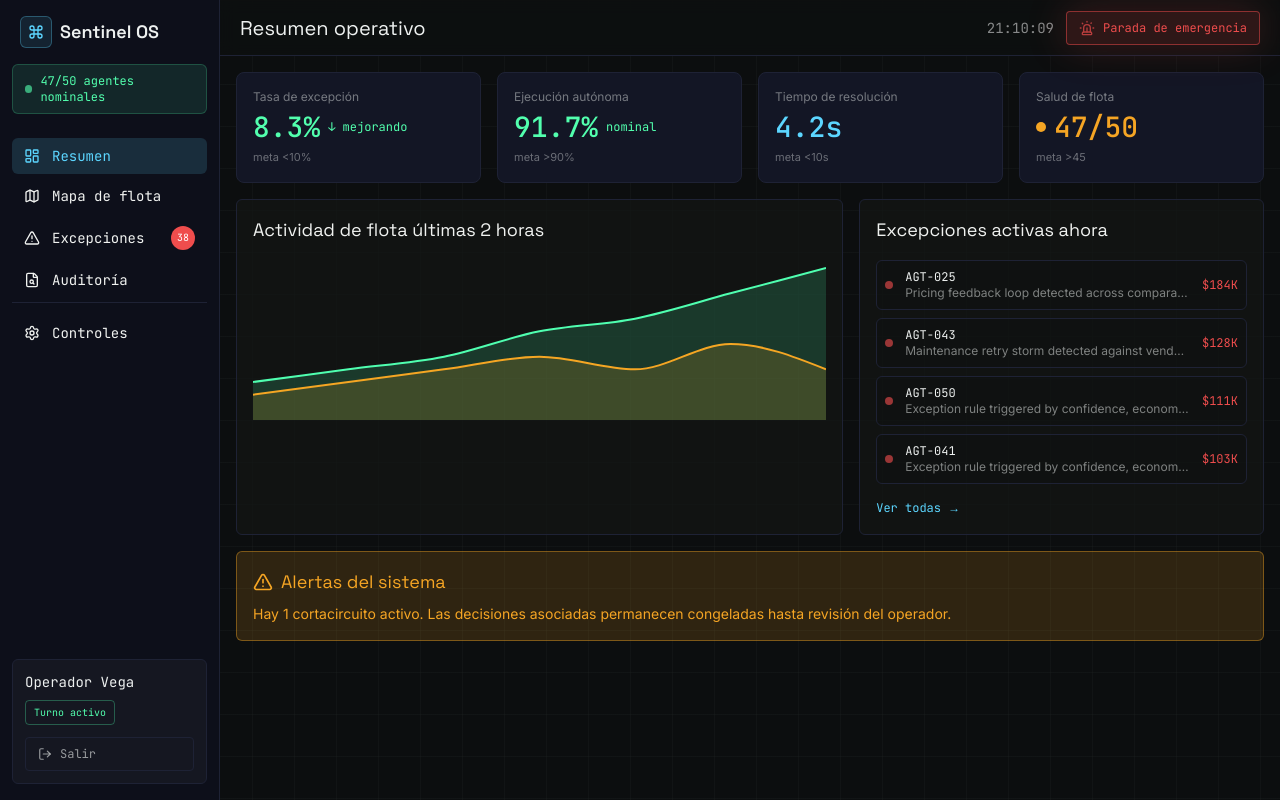
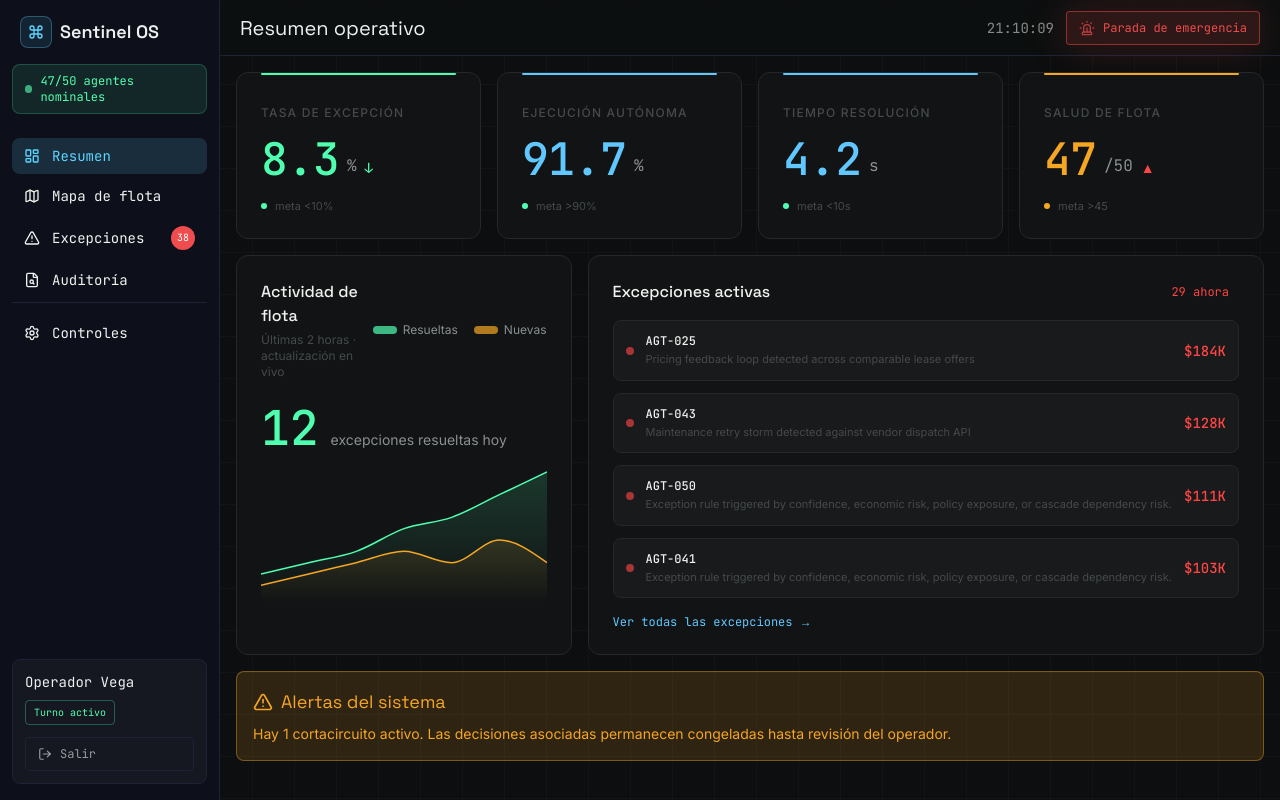
Before and after one commit to leandrodesignux-ux/Sentinel-OS, a Next.js app: page / in a window 1280 px wide. Built offline with nearby package versions, Linux system fonts and the light colour scheme.

Commit message:
Redesign operator summary editorial cards

```diff
--- a/components/dashboard/OperatorSummary.tsx
+++ b/components/dashboard/OperatorSummary.tsx
@@ -2,7 +2,6 @@
 
 import { AlertTriangle } from "lucide-react";
 import { Area, AreaChart, ResponsiveContainer, Tooltip } from "recharts";
-import { cn } from "@/lib/utils";
 import { economicImpactK } from "@/lib/utils/riskUtils";
 import type { Agent } from "@/types/agent";
 
@@ -16,15 +15,48 @@ const activityData = [
   { hora: "ahora", resueltas: 12, nuevas: 4 },
 ];
 
-function KpiCard({ label, value, meta, tone, suffix }: { label: string; value: string; meta: string; tone: "ok" | "warn" | "primary"; suffix?: string }) {
+function KpiCard({
+  label, value, unit, meta, metaOk, trend, trendOk, accent
+}: {
+  label: string;
+  value: string;
+  unit?: string;
+  meta: string;
+  metaOk: boolean;
+  trend?: string;
+  trendOk?: boolean;
+  accent?: "ok" | "warn" | "critical" | "accent";
+}) {
+  const accentColor = {
+    ok: "var(--status-nominal)",
+    warn: "var(--status-warning)",
+    critical: "var(--status-critical)",
+    accent: "var(--status-accent)",
+  }[accent ?? "ok"];
+
   return (
-    <div className="rounded-[8px] border border-[#1E2235] bg-[#131625] p-4">
-      <p className="text-xs text-foreground/45">{label}</p>
-      <div className="mt-2 flex items-center gap-2">
-        <p className={cn("font-display text-[28px] font-medium leading-none", tone === "ok" && "text-ok", tone === "warn" && "text-warn", tone === "primary" && "text-primary")}>{value}</p>
-        {suffix && <span className="font-display text-xs text-ok">{suffix}</span>}
+    <div className="relative flex min-h-[140px] flex-col justify-between overflow-hidden rounded-card border border-[var(--bg-border)] bg-[var(--bg-surface)] p-6">
+      <div className="absolute left-6 right-6 top-0 h-[2px] rounded-full" style={{ background: accentColor }} />
+      <p className="mt-2 text-xs font-medium uppercase tracking-widest text-[var(--text-muted)]">
+        {label}
+      </p>
+      <div className="mt-4 flex items-end gap-2">
+        <span className="font-display font-medium leading-none" style={{ fontSize: "clamp(2rem, 3.5vw, 3rem)", color: accentColor, letterSpacing: "-0.02em" }}>
+          {value}
+        </span>
+        {unit && (
+          <span className="mb-1 font-display text-base text-[var(--text-secondary)]">{unit}</span>
+        )}
+        {trend && (
+          <span className={`mb-1 font-display text-sm ${trendOk ? "text-[var(--status-nominal)]" : "text-[var(--status-critical)]"}`}>
+            {trend}
+          </span>
+        )}
       </div>
-      <p className="mt-2 text-[11px] text-foreground/40">meta {meta}</p>
+      <div className="mt-4 flex items-center gap-2">
+        <span className={`h-1.5 w-1.5 rounded-full ${metaOk ? "bg-[var(--status-nominal)]" : "bg-[var(--status-warning)]"}`} />
+        <p className="text-[11px] text-[var(--text-muted)]">meta {meta}</p>
+      </div>
     </div>
   );
 }
@@ -38,48 +70,95 @@ export function OperatorSummary({ agents, onViewExceptions }: { agents: Agent[];
   return (
     <div className="h-full min-h-0 space-y-4 overflow-y-auto">
       <div className="grid grid-cols-4 gap-4">
-        <KpiCard label="Tasa de excepción" value="8.3%" meta="<10%" tone="ok" suffix="↓ mejorando" />
-        <KpiCard label="Ejecución autónoma" value="91.7%" meta=">90%" tone="ok" suffix="nominal" />
-        <KpiCard label="Tiempo de resolución" value="4.2s" meta="<10s" tone="primary" />
-        <div className="rounded-[8px] border border-[#1E2235] bg-[#131625] p-4">
-          <p className="text-xs text-foreground/45">Salud de flota</p>
-          <div className="mt-2 flex items-center gap-2">
-            <span className="h-2.5 w-2.5 rounded-full bg-warn" />
-            <p className="font-display text-[28px] font-medium leading-none text-warn">47/50</p>
-          </div>
-          <p className="mt-2 text-[11px] text-foreground/40">meta &gt;45</p>
-        </div>
+        <KpiCard label="Tasa de excepción" value="8.3" unit="%" meta="<10%" metaOk trend="↓" trendOk accent="ok" />
+        <KpiCard label="Ejecución autónoma" value="91.7" unit="%" meta=">90%" metaOk accent="accent" />
+        <KpiCard label="Tiempo resolución" value="4.2" unit="s" meta="<10s" metaOk accent="accent" />
+        <KpiCard label="Salud de flota" value="47" unit="/50" meta=">45" metaOk={false} trend="▲" trendOk={false} accent="warn" />
       </div>
 
-      <div className="grid min-h-0 grid-cols-[3fr_2fr] gap-4">
-        <section className="rounded-data border border-[#1E2235] bg-card/70 p-4">
-          <h3 className="font-accent text-lg">Actividad de flota últimas 2 horas</h3>
-          <div className="mt-4 h-[160px] min-h-[160px] min-w-0">
+      <div className="grid grid-cols-[3fr_2fr] gap-4">
+        <section className="rounded-card border border-[var(--bg-border)] bg-[var(--bg-surface)] p-6">
+          <div className="mb-6 flex items-center justify-between">
+            <div>
+              <h3 className="font-accent text-base font-medium text-[var(--text-primary)]">
+                Actividad de flota
+              </h3>
+              <p className="mt-1 text-xs text-[var(--text-muted)]">Últimas 2 horas · actualización en vivo</p>
+            </div>
+            <div className="flex items-center gap-4 text-xs text-[var(--text-secondary)]">
+              <span className="flex items-center gap-1.5">
+                <span className="inline-block h-2 w-6 rounded-full bg-[var(--status-nominal)] opacity-70" />
+                Resueltas
+              </span>
+              <span className="flex items-center gap-1.5">
+                <span className="inline-block h-2 w-6 rounded-full bg-[var(--status-warning)] opacity-70" />
+                Nuevas
+              </span>
+            </div>
+          </div>
+          <div className="mb-4 flex items-baseline gap-3">
+            <span className="font-display text-5xl font-medium leading-none text-[var(--status-nominal)]">
+              12
+            </span>
+            <span className="text-sm text-[var(--text-secondary)]">excepciones resueltas hoy</span>
+          </div>
+          <div className="h-[140px]">
             <ResponsiveContainer width="100%" height="100%">
-              <AreaChart data={activityData} margin={{ left: 0, right: 0, top: 8, bottom: 0 }}>
-                <Tooltip contentStyle={{ background: "#131625", border: "1px solid #1E2235", borderRadius: 8 }} labelStyle={{ color: "#9CA3AF" }} />
-                <Area type="monotone" dataKey="resueltas" name="excepciones resueltas" stroke="var(--status-nominal)" fill="var(--status-nominal)" fillOpacity={0.16} strokeWidth={2} />
-                <Area type="monotone" dataKey="nuevas" name="nuevas excepciones" stroke="var(--status-warning)" fill="var(--status-warning)" fillOpacity={0.16} strokeWidth={2} />
+              <AreaChart data={activityData} margin={{ left: 0, right: 0, top: 4, bottom: 0 }}>
+                <defs>
+                  <linearGradient id="gradNominal" x1="0" y1="0" x2="0" y2="1">
+                    <stop offset="5%" stopColor="var(--status-nominal)" stopOpacity={0.25} />
+                    <stop offset="95%" stopColor="var(--status-nominal)" stopOpacity={0} />
+                  </linearGradient>
+                  <linearGradient id="gradWarning" x1="0" y1="0" x2="0" y2="1">
+                    <stop offset="5%" stopColor="var(--status-warning)" stopOpacity={0.2} />
+                    <stop offset="95%" stopColor="var(--status-warning)" stopOpacity={0} />
+                  </linearGradient>
+                </defs>
+                <Tooltip
+                  contentStyle={{
+                    background: "var(--bg-elevated)",
+                    border: "1px solid var(--bg-border)",
+                    borderRadius: 8,
+                    fontSize: 12,
+                  }}
+                  labelStyle={{ color: "var(--text-secondary)" }}
+                />
+                <Area type="monotone" dataKey="resueltas" name="Resueltas" stroke="var(--status-nominal)" fill="url(#gradNominal)" strokeWidth={1.5} dot={false} />
+                <Area type="monotone" dataKey="nuevas" name="Nuevas" stroke="var(--status-warning)" fill="url(#gradWarning)" strokeWidth={1.5} dot={false} />
               </AreaChart>
             </ResponsiveContainer>
           </div>
         </section>
 
-        <section className="rounded-data border border-[#1E2235] bg-card/70 p-4">
-          <h3 className="font-accent text-lg">Excepciones activas ahora</h3>
-          <div className="mt-4 space-y-2">
+        <section className="flex flex-col rounded-card border border-[var(--bg-border)] bg-[var(--bg-surface)] p-6">
+          <div className="mb-4 flex items-center justify-between">
+            <h3 className="font-accent text-base font-medium">Excepciones activas</h3>
+            <span className="rounded-pill bg-[var(--status-critical)]/15 px-2.5 py-1 font-display text-xs text-[var(--status-critical)]">
+              {activeExceptions.length} ahora
+            </span>
+          </div>
+          <div className="flex-1 space-y-3">
             {activeExceptions.slice(0, 4).map((agent) => (
-              <div key={agent.id} className="grid grid-cols-[auto_1fr_auto] items-center gap-3 rounded-data border border-[#1E2235] bg-background/45 p-2">
-                <span className="h-2 w-2 animate-status-pulse rounded-full bg-critical" />
-                <div className="min-w-0">
-                  <p className="font-display text-xs text-foreground">{agent.id}</p>
-                  <p className="truncate text-xs text-foreground/50">{agent.exception_reason ?? agent.current_task.description}</p>
+              <div key={agent.id} className="flex cursor-pointer items-center gap-3 rounded-data border border-[var(--bg-border)] bg-[var(--bg-elevated)] p-3 transition-colors hover:border-[var(--status-critical)]/40">
+                <span className="h-2 w-2 flex-shrink-0 animate-status-pulse rounded-full bg-[var(--status-critical)]" />
+                <div className="min-w-0 flex-1">
+                  <p className="font-display text-xs font-medium text-[var(--text-primary)]">{agent.id}</p>
+                  <p className="mt-0.5 truncate text-[11px] text-[var(--text-muted)]">
+                    {agent.exception_reason ?? agent.current_task.description}
+                  </p>
                 </div>
-                <span className="font-display text-xs text-critical">${economicImpactK(agent)}K</span>
+                <div className="flex-shrink-0 text-right">
+                  <p className="font-display text-sm font-medium text-[var(--status-critical)]">
+                    ${economicImpactK(agent)}K
+                  </p>
+                </div>
               </div>
             ))}
           </div>
-          <button onClick={onViewExceptions} className="mt-4 font-display text-xs text-primary hover:text-primary/80">Ver todas →</button>
+          <button onClick={onViewExceptions} className="mt-4 text-left font-display text-xs text-[var(--text-accent)] transition-colors hover:text-[var(--text-accent)]/80">
+            Ver todas las excepciones →
+          </button>
         </section>
       </div>
 
--- a/tailwind.config.ts
+++ b/tailwind.config.ts
@@ -30,9 +30,15 @@ const config: Config = {
         glow: "0 0 36px hsl(var(--primary) / 0.18)",
         danger: "0 0 40px hsl(var(--critical) / 0.22)",
       },
+      fontSize: {
+        hero: ["clamp(2rem, 4vw, 3.5rem)", { lineHeight: "1", letterSpacing: "-0.02em" }],
+        data: ["clamp(1.25rem, 2vw, 1.75rem)", { lineHeight: "1.1", letterSpacing: "-0.01em" }],
+      },
       borderRadius: {
-        data: "6px",
+        card: "12px",
+        data: "8px",
         badge: "4px",
+        pill: "100px",
       },
       keyframes: {
         statusPulse: {
```
